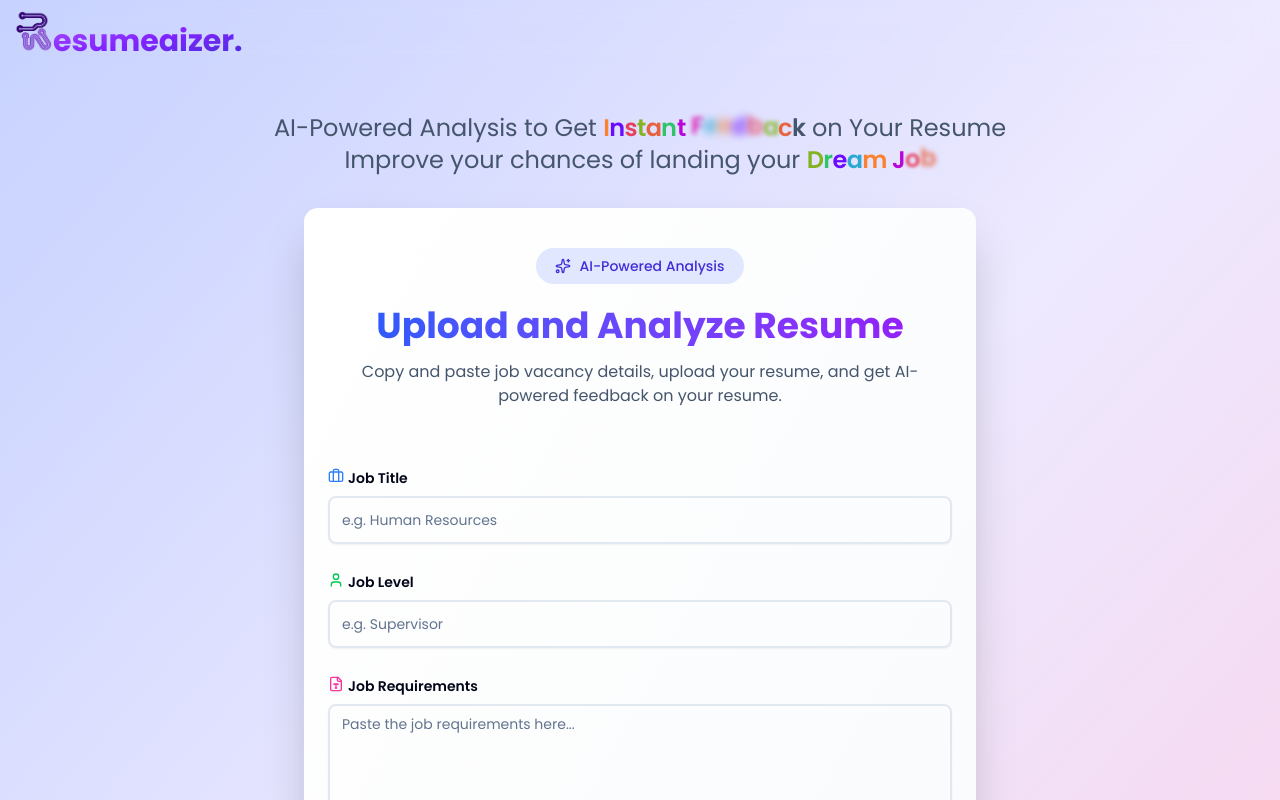
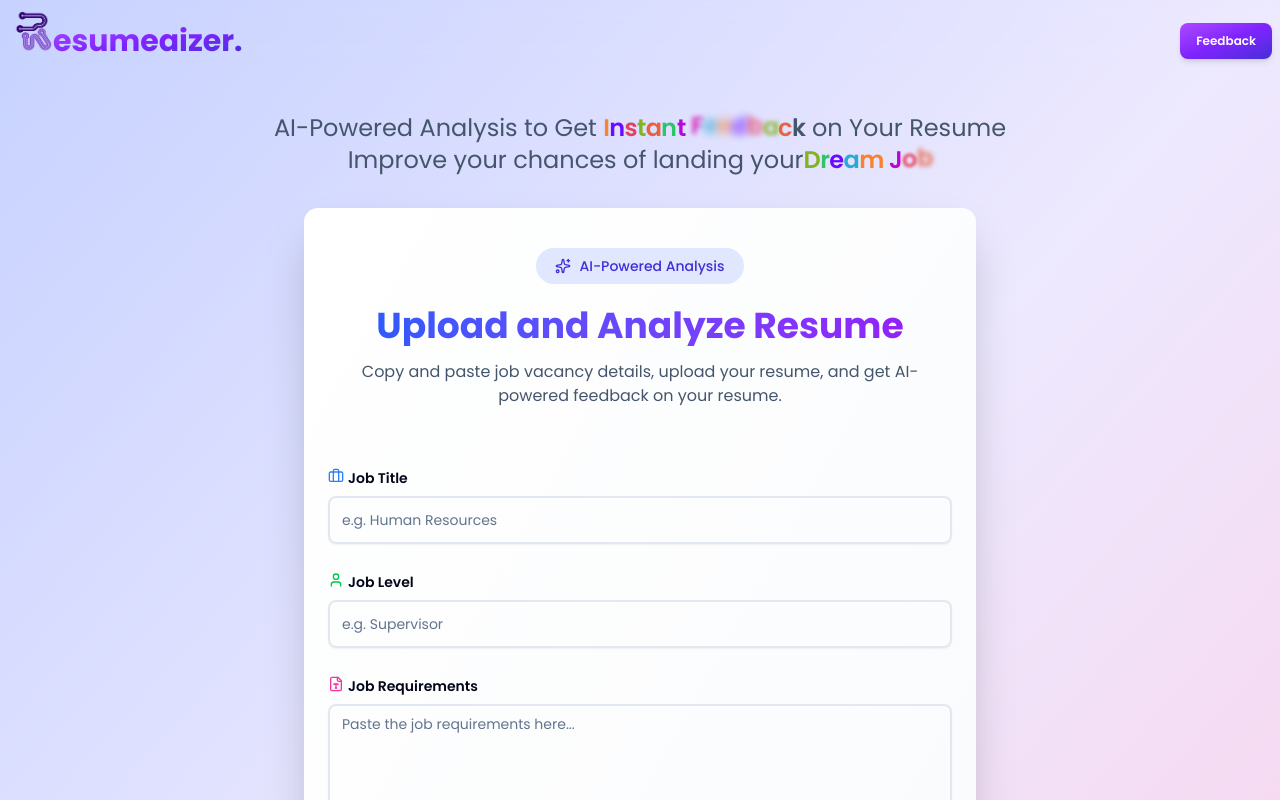
Before and after one commit to faqihfnf/ai-resume-analyzer, a Next.js app: page / in a window 1280 px wide. Shown: the top 800 px of the page. Built offline with nearby package versions, Linux system fonts and the light colour scheme.

Commit message:
feat: Add feedback button to Navbar and enhance HomePage layout

```diff
--- a/src/app/page.tsx
+++ b/src/app/page.tsx
@@ -2,11 +2,12 @@
 
 import { useState } from "react";
 import { Button } from "@/components/ui/button";
-import { ArrowLeft } from "lucide-react";
+import { ArrowLeft, ArrowRight } from "lucide-react";
 import { ResumeAnalysisFormData } from "@/lib/validations";
 import { ResumeForm } from "@/components/sections/ResumeForm";
 import ColourfulText from "@/components/ui/colourful-text";
 import { AnalysisResult } from "@/components/sections/AnalysisResult";
+import Link from "next/link";
 
 interface FeedbackData {
   score: number;
@@ -67,12 +68,12 @@ export default function HomePage() {
       {/* Header */}
       <div className="container mx-auto px-4 py-8">
         <div className="mt-20 mb-8 text-center">
-          <p className="mx-auto text-lg text-slate-600 md:text-2xl dark:text-slate-400">
+          <p className="text-md mx-auto text-slate-600 md:text-2xl dark:text-slate-400">
             AI-Powered Analysis to Get <ColourfulText text="Instant Feedback" />{" "}
             {""}
             on Your Resume
             <br />
-            Improve your chances of landing your{" "}
+            Improve your chances of landing your
             <ColourfulText text="Dream Job" />
           </p>
           {/* Get instant feedback on your resume with AI-powered analysis. Improve your chances of landing your dream job */}
@@ -106,14 +107,27 @@ export default function HomePage() {
         ) : (
           <div className="space-y-0">
             {/* Back Button */}
-            <div className="mx-auto max-w-6xl">
+            <div className="mx-auto flex max-w-6xl justify-between">
               <Button
                 onClick={handleStartOver}
                 variant="outline"
-                className="mb-6 cursor-pointer border-2 hover:bg-slate-50 dark:hover:bg-slate-800"
+                className="mb-6 cursor-pointer border-2 text-xs hover:bg-slate-50 sm:text-sm dark:hover:bg-slate-800"
               >
                 <ArrowLeft className="h-4 w-4" />
-                Analyze Another Resume
+                Back to Form
+              </Button>
+              <Button
+                variant="outline"
+                className="mb-6 cursor-pointer border-2 text-xs hover:bg-slate-50 sm:text-sm dark:hover:bg-slate-800"
+              >
+                <Link
+                  target="_blank"
+                  rel="noopener noreferrer"
+                  href="https://tally.so/r/3xWL4o"
+                >
+                  Give Feedback
+                </Link>
+                <ArrowRight className="h-4 w-4" />
               </Button>
             </div>
 
--- a/src/components/sections/Navbar.tsx
+++ b/src/components/sections/Navbar.tsx
@@ -1,10 +1,11 @@
 import Image from "next/image";
 import Link from "next/link";
+import { Button } from "../ui/button";
 
 export default function Navbar() {
   return (
-    <nav className="left z-50-0 fixed top-0 right-0 left-0 z-50 px-2">
-      <div className="flex items-center py-1 backdrop-blur-sm">
+    <nav className="left z-50-0 fixed top-0 right-0 left-0 z-50">
+      <div className="flex items-center px-2 py-1 backdrop-blur-sm">
         <Link href="/" className="group flex items-center">
           <Image
             src="/logo.png"
@@ -17,6 +18,18 @@ export default function Navbar() {
             esumeaizer.
           </span>
         </Link>
+        <Button
+          asChild
+          className="mt-4.5 ml-auto bg-gradient-to-tl from-indigo-700 via-violet-600 to-purple-500 fill-white p-2 text-xs font-semibold text-white shadow-md transition-all duration-300 ease-in-out hover:bg-gradient-to-br sm:p-4 sm:text-xs"
+        >
+          <Link
+            target="_blank"
+            rel="noopener noreferrer"
+            href="https://tally.so/r/3xWL4o"
+          >
+            Feedback
+          </Link>
+        </Button>
       </div>
     </nav>
   );
```
